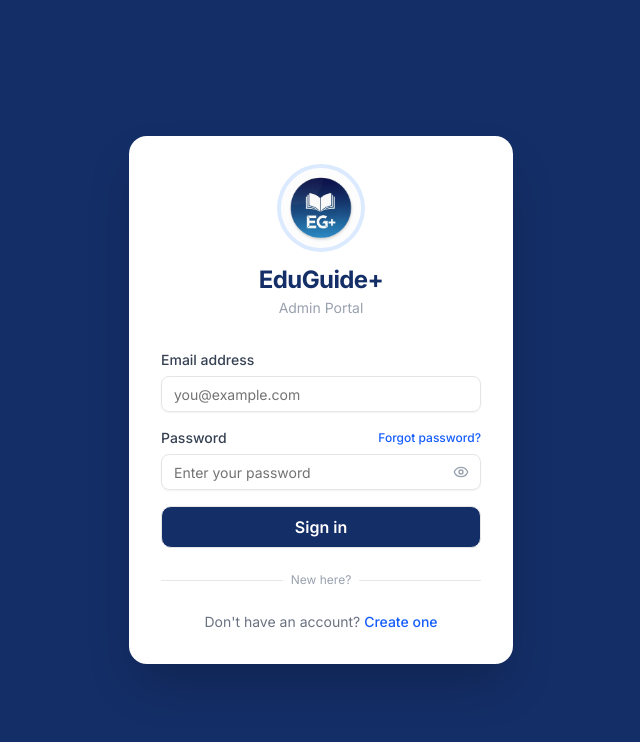
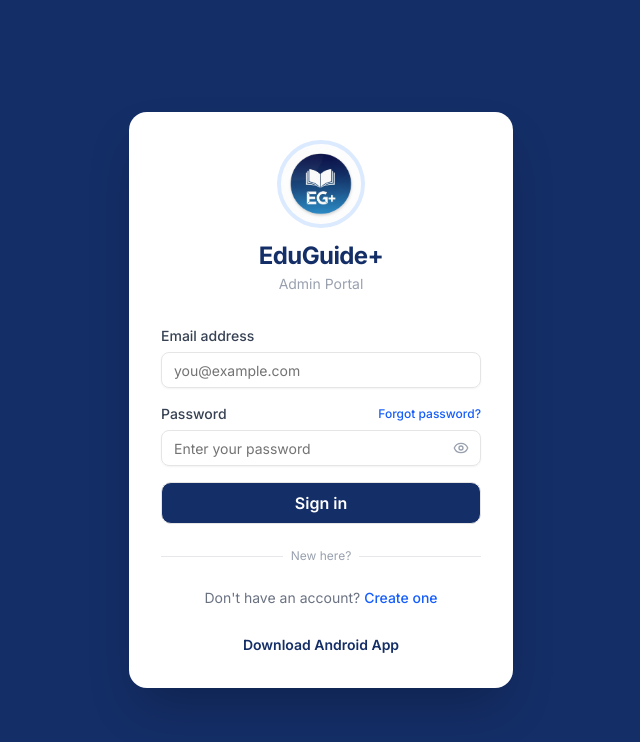
Before and after one commit to notZairus/eduguide_plus_admin, a React (Vite) app: page /login in a window 1280 px wide. Shown: the top 742 px of the page, without its empty margins (319-959 px from the left). Built offline with nearby package versions, Linux system fonts and the light colour scheme; no server answers.

Commit message:
download link

```diff
--- a/src/pages/auth/LoginPage.tsx
+++ b/src/pages/auth/LoginPage.tsx
@@ -155,6 +155,17 @@ export default function LoginPage() {
               Create one
             </Link>
           </div>
+          {/* Download APK Link */}
+          <div className="text-center mt-6">
+            <a
+              href="https://expo.dev/artifacts/eas/uK8XkX4VnPhBJPVmYVrsoA.apk"
+              target="_blank"
+              rel="noopener noreferrer"
+              className="inline-block text-sm font-semibold text-[#142e67] hover:underline hover:text-blue-700 transition-colors"
+            >
+              Download Android App
+            </a>
+          </div>
         </div>
       </div>
     </div>
```
